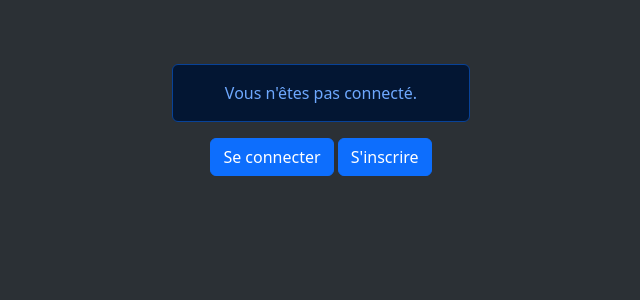
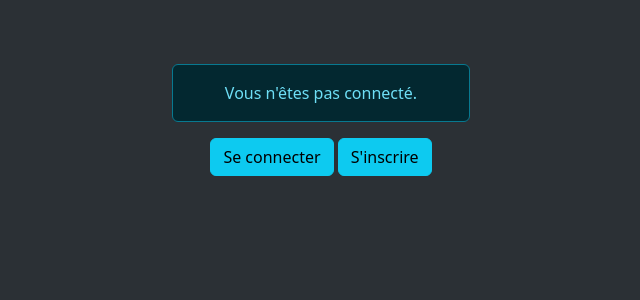
Before and after one commit to thehanatos/P9_LitReview, a Django app: page / in a window 1280 px wide. Shown: the part 56-356 px from the top of the page, without its empty margins (319-959 px from the left). Run offline with Django 5.2, Linux system fonts and the light colour scheme.

Commit message:
use btn-info instead of primary

```diff
--- a/litreview/templates/home.html
+++ b/litreview/templates/home.html
@@ -11,9 +11,9 @@
             <button type="submit" class="btn btn-info">Se déconnecter</button>
         </form>
     {% else %}
-        <p class="mb-3 alert alert-primary">Vous n'êtes pas connecté.</p>
-        <a href="{% url 'login' %}" class="btn btn-primary">Se connecter</a>
-        <a href="{% url 'signup' %}" class="btn btn-primary">S'inscrire</a>
+        <p class="mb-3 alert alert-info">Vous n'êtes pas connecté.</p>
+        <a href="{% url 'login' %}" class="btn btn-info">Se connecter</a>
+        <a href="{% url 'signup' %}" class="btn btn-info">S'inscrire</a>
     {% endif %}
 </div>
 {% endblock %}
--- a/litreview/templates/registration/login.html
+++ b/litreview/templates/registration/login.html
@@ -17,8 +17,9 @@
             <label for="floatingPassword">Mot de passe</label>
         </div>
 
-        <button class="btn btn-primary w-100 py-2 mt-3" type="submit">Se connecter</button>
-        <p class="mt-3">Pas encore inscrit ? <a href="{% url 'signup' %}">Créer un compte</a></p>
+        <button class="btn btn-info w-100 py-2 mt-3" type="submit">Se connecter</button>
+        <p class="mt-3">Pas encore inscrit ? <a href="{% url 'signup' %}" class="link-info link-offset-2 link-underline-opacity-25 link-underline-opacity-100-hover">Créer un compte</a></p>
+
         <p class="mt-5 mb-3 text-body-secondary">&copy; 2025</p>
     </form>
 </main>
--- a/litreview/templates/registration/signup.html
+++ b/litreview/templates/registration/signup.html
@@ -27,7 +27,7 @@
         <label for="floatingPassword">Confirmer mot de passe</label>
       </div>
 
-      <button class="btn btn-primary w-100 py-2 mt-3" type="submit">S'inscrire</button>
+      <button class="btn btn-info w-100 py-2 mt-3" type="submit">S'inscrire</button>
       <p class="mt-5 mb-3 text-body-secondary">&copy; 2025</p>
   </form>
 </main>
```
